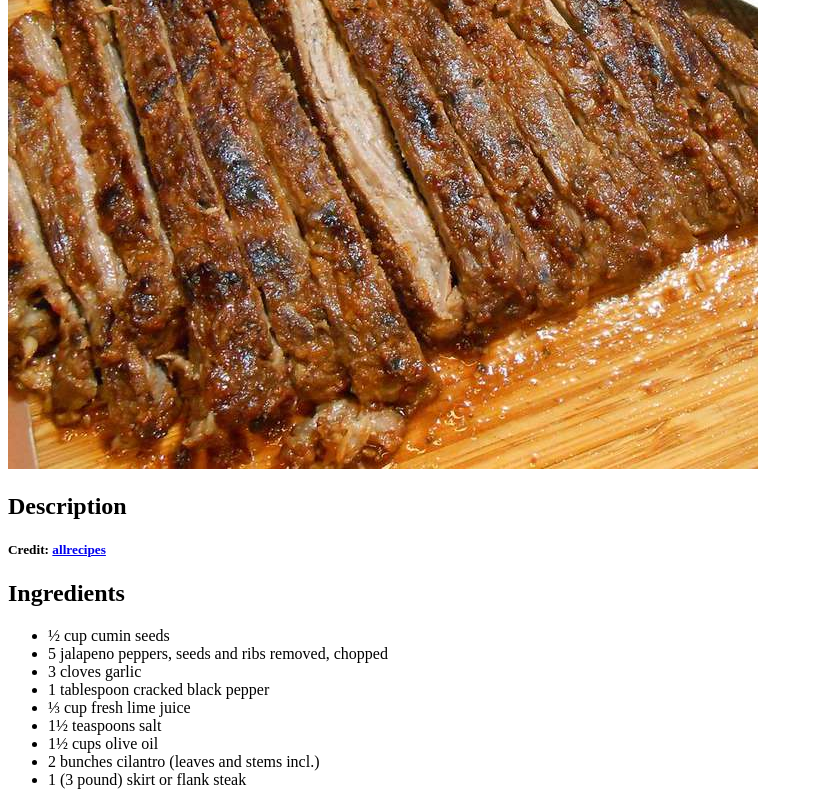
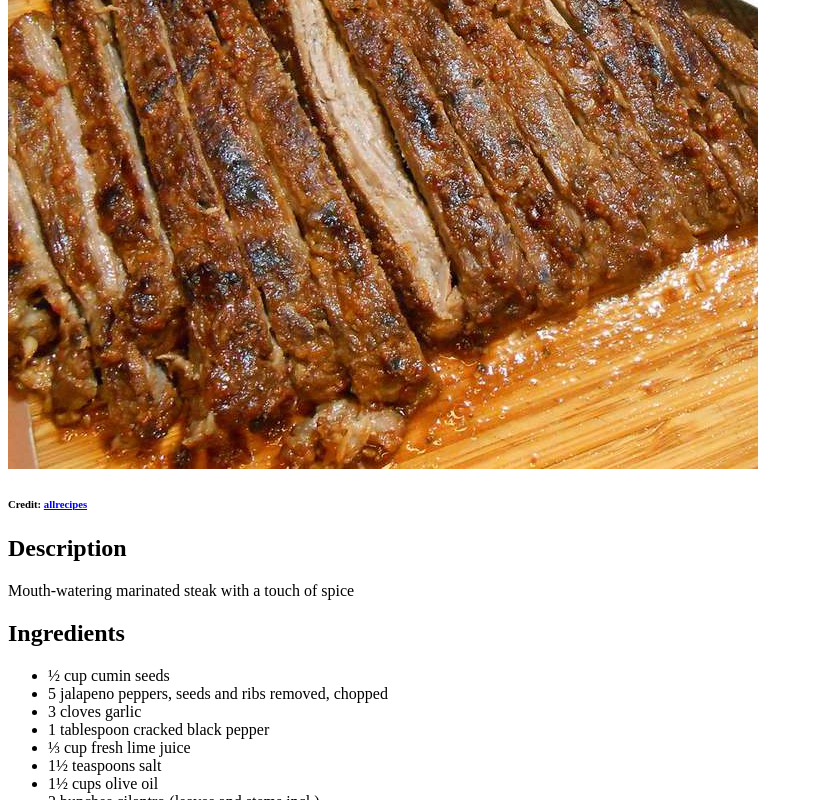
Before and after one commit to stse416/odin-recipes, a plain HTML site: page recipes/grilled-mexican-steak.html in a window 1280 px wide. Shown: the part 387-1187 px from the top of the page, without its empty margins (0-813 px from the left). Drawn offline with Linux system fonts and the light colour scheme.

Commit message:
Update steak recipe with missing info

```diff
--- a/recipes/grilled-mexican-steak.html
+++ b/recipes/grilled-mexican-steak.html
@@ -13,9 +13,10 @@
     <h1>Grilled Mexican Steak</h1>
 
     <img src="../images/steak.jpg" alt="Strips of juicy steak">
+    <h6>Credit: <a href="https://www.allrecipes.com/recipe/47844/grilled-mexican-steak/">allrecipes</a></h6>
 
     <h2>Description</h2>
-    <h5>Credit: <a href="https://www.allrecipes.com/recipe/47844/grilled-mexican-steak/">allrecipes</a></h5>
+    <p>Mouth-watering marinated steak with a touch of spice</p>
 
     <h2>Ingredients</h2>
     <ul>
```
